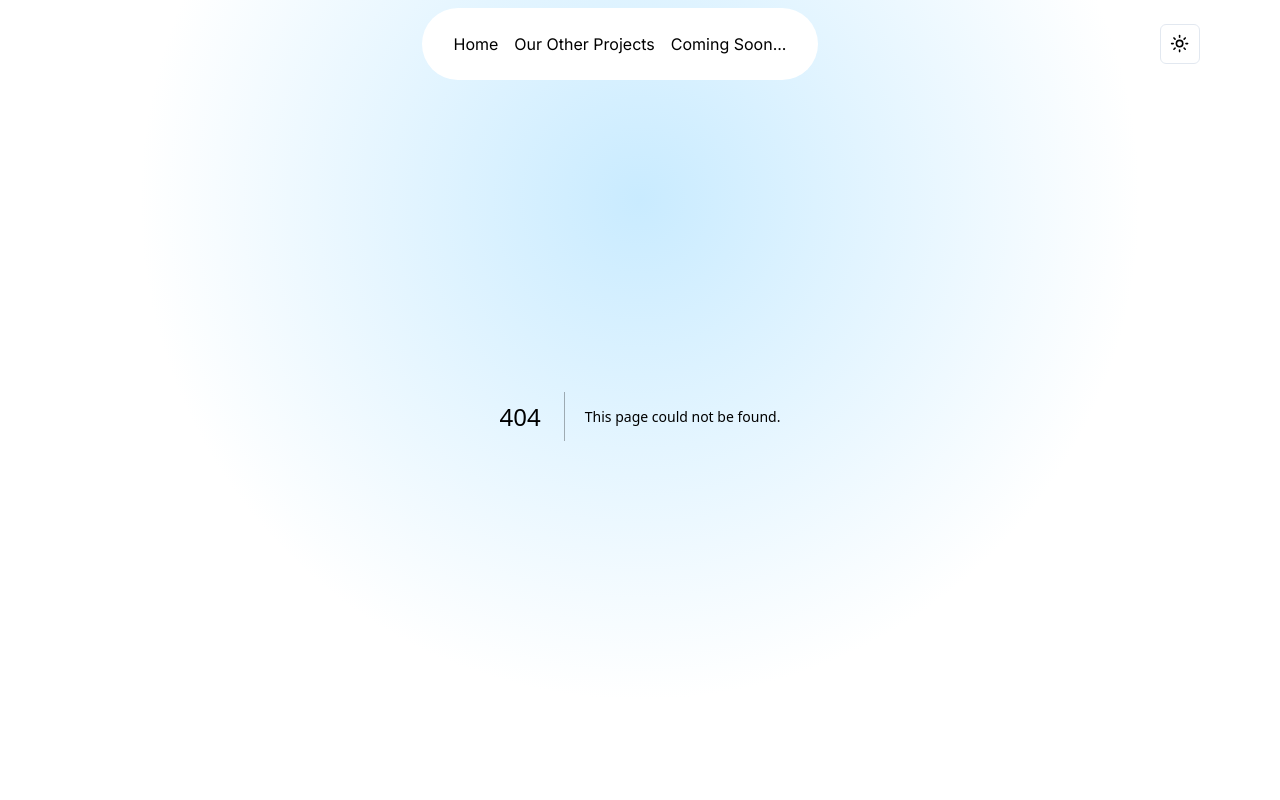
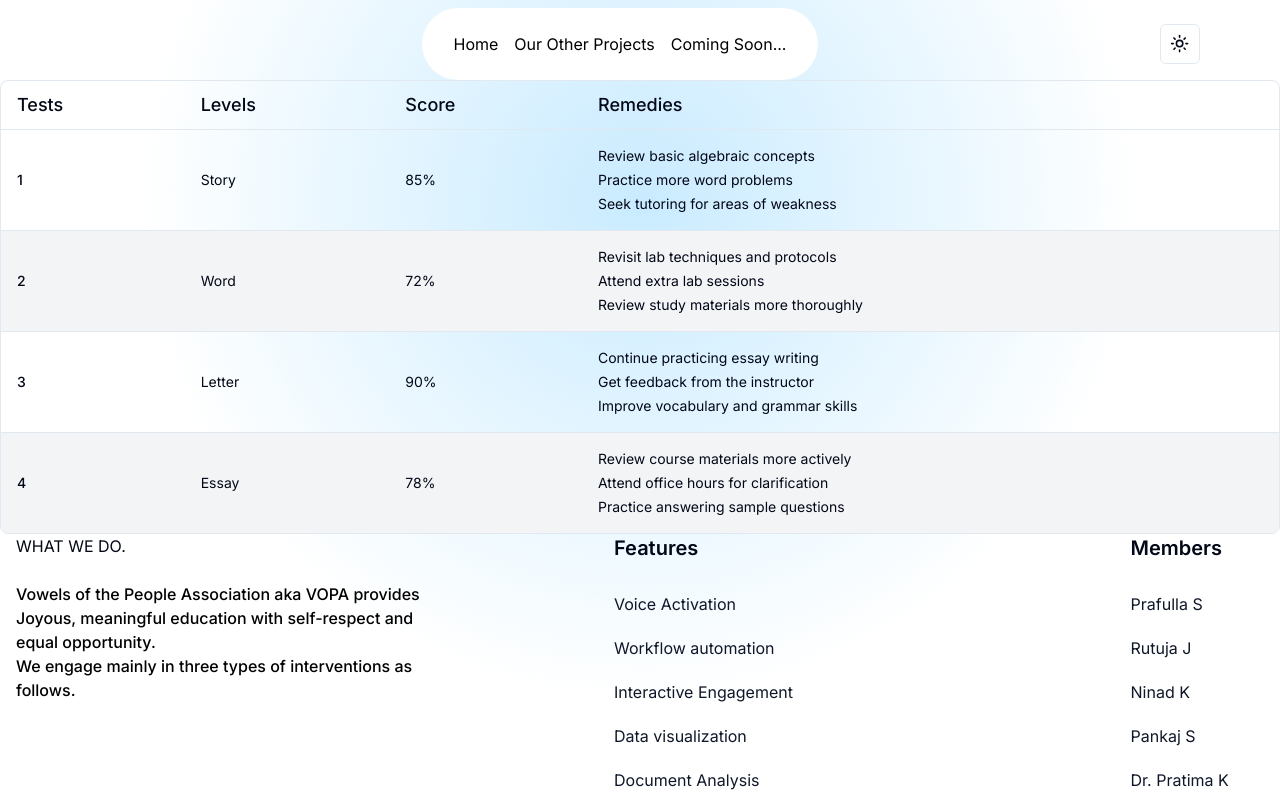
Before and after one commit to cfgmumbai24/Team-46, a Next.js app in the folder frontend/: page /remedies in a window 1280 px wide. Before the commit this address had no page. Shown: the top 800 px of the page. Built offline with nearby package versions, Linux system fonts and the light colour scheme.

Commit message:
frontend: remedies page addedand navbar modified

```diff
--- /dev/null
+++ b/frontend/src/app/remedies/page.js
@@ -0,0 +1,68 @@
+import { Table, TableHeader, TableRow, TableHead, TableBody, TableCell } from "@/components/ui/table"
+
+export default function Component() {
+  return (
+    <div className="border rounded-lg overflow-hidden mt-20">
+      <Table>
+        <TableHeader>
+          <TableRow>
+            <TableHead className="text-bold text-lg" >Tests</TableHead>
+            <TableHead className="text-bold text-lg">Levels</TableHead>
+            <TableHead className="text-bold text-lg">Score</TableHead>
+            <TableHead className="text-bold text-lg">Remedies</TableHead>
+          </TableRow>
+        </TableHeader>
+        <TableBody>
+          <TableRow>
+            <TableCell className="font-medium">1</TableCell>
+            <TableCell>Story</TableCell>
+            <TableCell>85%</TableCell>
+            <TableCell>
+              <ul className="space-y-1 text-sm">
+                <li>Review basic algebraic concepts</li>
+                <li>Practice more word problems</li>
+                <li>Seek tutoring for areas of weakness</li>
+              </ul>
+            </TableCell>
+          </TableRow>
+          <TableRow className="bg-gray-100 dark:bg-gray-800">
+            <TableCell className="font-medium">2</TableCell>
+            <TableCell>Word</TableCell>
+            <TableCell>72%</TableCell>
+            <TableCell>
+              <ul className="space-y-1 text-sm">
+                <li>Revisit lab techniques and protocols</li>
+                <li>Attend extra lab sessions</li>
+                <li>Review study materials more thoroughly</li>
+              </ul>
+            </TableCell>
+          </TableRow>
+          <TableRow>
+            <TableCell className="font-medium">3</TableCell>
+            <TableCell>Letter</TableCell>
+            <TableCell>90%</TableCell>
+            <TableCell>
+              <ul className="space-y-1 text-sm">
+                <li>Continue practicing essay writing</li>
+                <li>Get feedback from the instructor</li>
+                <li>Improve vocabulary and grammar skills</li>
+              </ul>
+            </TableCell>
+          </TableRow>
+          <TableRow className="bg-gray-100 dark:bg-gray-800">
+            <TableCell className="font-medium">4</TableCell>
+            <TableCell>Essay</TableCell>
+            <TableCell>78%</TableCell>
+            <TableCell>
+              <ul className="space-y-1 text-sm">
+                <li>Review course materials more actively</li>
+                <li>Attend office hours for clarification</li>
+                <li>Practice answering sample questions</li>
+              </ul>
+            </TableCell>
+          </TableRow>
+        </TableBody>
+      </Table>
+    </div>
+  )
+}
--- a/frontend/src/components/Footer.jsx
+++ b/frontend/src/components/Footer.jsx
@@ -42,7 +42,7 @@ const Footer = () => {
       </div>
 
       <p className="text-lg text-secondary-foreground p-6 text-center">
-        Made with care, Team _____ ❤️.
+        Made with care, Team We7 ❤️.
       </p>
     </div>
   );
--- /dev/null
+++ b/frontend/src/components/ui/table.jsx
@@ -0,0 +1,83 @@
+import * as React from "react"
+
+import { cn } from "@/lib/utils"
+
+const Table = React.forwardRef(({ className, ...props }, ref) => (
+  <div className="relative w-full overflow-auto">
+    <table
+      ref={ref}
+      className={cn("w-full caption-bottom text-sm", className)}
+      {...props} />
+  </div>
+))
+Table.displayName = "Table"
+
+const TableHeader = React.forwardRef(({ className, ...props }, ref) => (
+  <thead ref={ref} className={cn("[&_tr]:border-b", className)} {...props} />
+))
+TableHeader.displayName = "TableHeader"
+
+const TableBody = React.forwardRef(({ className, ...props }, ref) => (
+  <tbody
+    ref={ref}
+    className={cn("[&_tr:last-child]:border-0", className)}
+    {...props} />
+))
+TableBody.displayName = "TableBody"
+
+const TableFooter = React.forwardRef(({ className, ...props }, ref) => (
+  <tfoot
+    ref={ref}
+    className={cn("border-t bg-muted/50 font-medium [&>tr]:last:border-b-0", className)}
+    {...props} />
+))
+TableFooter.displayName = "TableFooter"
+
+const TableRow = React.forwardRef(({ className, ...props }, ref) => (
+  <tr
+    ref={ref}
+    className={cn(
+      "border-b transition-colors hover:bg-muted/50 data-[state=selected]:bg-muted",
+      className
+    )}
+    {...props} />
+))
+TableRow.displayName = "TableRow"
+
+const TableHead = React.forwardRef(({ className, ...props }, ref) => (
+  <th
+    ref={ref}
+    className={cn(
+      "h-12 px-4 text-left align-middle font-medium text-muted-foreground [&:has([role=checkbox])]:pr-0",
+      className
+    )}
+    {...props} />
+))
+TableHead.displayName = "TableHead"
+
+const TableCell = React.forwardRef(({ className, ...props }, ref) => (
+  <td
+    ref={ref}
+    className={cn("p-4 align-middle [&:has([role=checkbox])]:pr-0", className)}
+    {...props} />
+))
+TableCell.displayName = "TableCell"
+
+const TableCaption = React.forwardRef(({ className, ...props }, ref) => (
+  <caption
+    ref={ref}
+    className={cn("mt-4 text-sm text-muted-foreground", className)}
+    {...props} />
+))
+TableCaption.displayName = "TableCaption"
+
+export {
+  Table,
+  TableHeader,
+  TableBody,
+  TableFooter,
+  TableHead,
+  TableRow,
+  TableCell,
+  TableCaption,
+}
```
